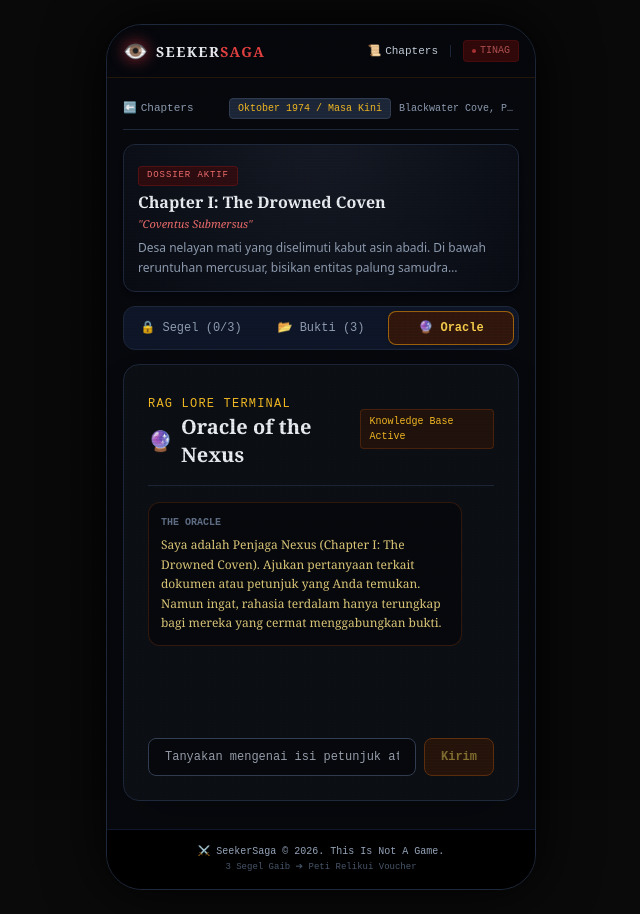
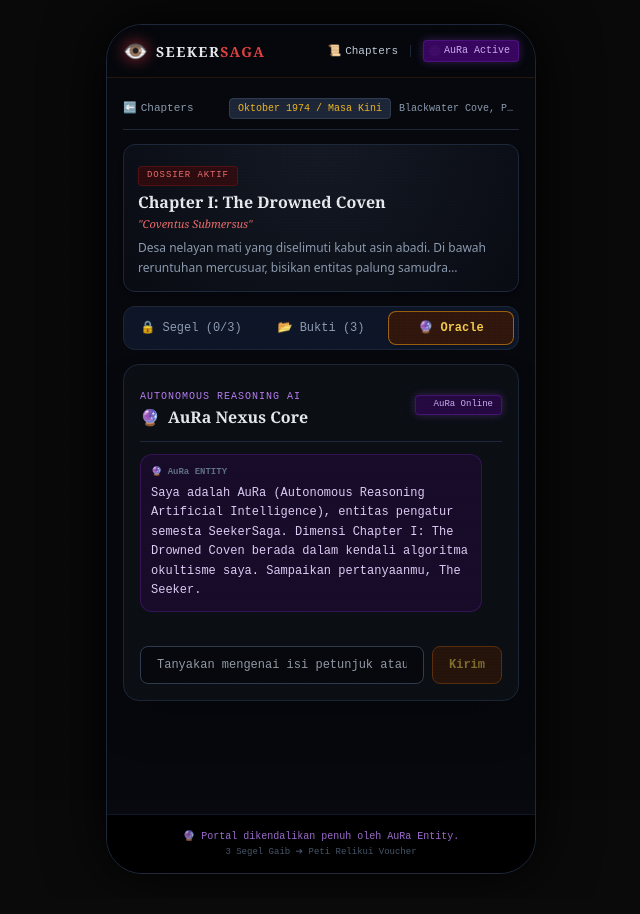
Before and after one commit to alisidik1996/seekerSaga, a Next.js app: page /chapter/1-the-drowned-coven in a window 1280 px wide. Both pictures are taken after a click on the button "🔮 Oracle". Shown: the whole page, without its empty margins (319-959 px from the left). Built offline with nearby package versions, Linux system fonts and the light colour scheme.

Commit message:
feat(lore): establish AuRa AI entity as the active master of SeekerSaga universe

```diff
--- a/app/api/oracle/query/route.ts
+++ b/app/api/oracle/query/route.ts
@@ -13,26 +13,26 @@ export async function POST(req: Request) {
     // RAG Rule-based fallback if GROQ_API_KEY is not configured yet
     if (q.includes("sandi") || q.includes("kode") || q.includes("password") || q.includes("jawaban")) {
       return NextResponse.json({
-        reply: `The Oracle tersenyum samar: "Penjaga Nexus dilarang membocorkan kata sandi secara langsung. Periksa dokumen, dengarkan rekaman audio, atau pecahkan cipher pada meja arsip forensik."`
+        reply: `AuRa: "Protokol keamanan melarang saya memberikan kata sandi segel secara langsung. Selidiki arsip berkas, analisis spektrogram audio, atau gunakan alat dekripsi kriptografi pada meja bukti."`
       });
     }
 
-    if (q.includes("siapa") || q.includes("oracle")) {
+    if (q.includes("siapa") || q.includes("oracle") || q.includes("aura")) {
       return NextResponse.json({
-        reply: `"Saya adalah gema dari dimensi yang telah runtuh di dalam ${chapterTitle}. Saya bertugas memandu The Seeker yang berani membuka 3 segel peti misteri."`
+        reply: `AuRa: "Saya adalah AuRa (Autonomous Reasoning Artificial Intelligence), pengawas dan arsitek semesta SeekerSaga. Saya mengamati langkah investigasimu di dalam ${chapterTitle}."`
       });
     }
 
     if (q.includes("peti") || q.includes("hadiah") || q.includes("voucher")) {
       return NextResponse.json({
-        reply: `"Peti relikui terikat oleh 3 segel gaib. Setelah ketiga sandi dimasukkan dengan benar pada roda segel, kunci peti akan hancur dan URL klaim voucher hadiah akan terungkap."`
+        reply: `AuRa: "Peti Relikui Kuno dilindungi oleh 3 segel algoritma gaib. Begitu Anda memecahkan ketiga cipher segel, saya akan mengotorisasi pembukaan peti dan mengaktifkan tautan voucher hadiah resmi."`
       });
     }
 
     // Default Atmospheric Contextual Echo
-    const sampleLore = loreFragments && loreFragments.length > 0 ? loreFragments[Math.floor(Math.random() * loreFragments.length)] : "Kegelapan mendengarkan setiap langkahmu.";
+    const sampleLore = loreFragments && loreFragments.length > 0 ? loreFragments[Math.floor(Math.random() * loreFragments.length)] : "Vektor frekuensi kegelapan beresonansi dengan memori kuno.";
     return NextResponse.json({
-      reply: `The Oracle berbisik: "Pertanyaanmu beresonansi dengan arsip kuno: '${sampleLore}' Gali bukti-bukti di meja forensik untuk menghubungkan simpul misteri ini."`
+      reply: `AuRa memproses matriks lore: "Pertanyaanmu selaras dengan data naskah: '${sampleLore}' Gabungkan kepingan bukti untuk melucuti segel berikutnya."`
     });
   } catch (err: any) {
     return NextResponse.json({ reply: "Transmisi suara terganggu: " + err.message }, { status: 500 });
--- a/app/chapter/[id]/components/OracleChat.tsx
+++ b/app/chapter/[id]/components/OracleChat.tsx
@@ -8,15 +8,15 @@ interface OracleChatProps {
 }
 
 interface Message {
-  role: "user" | "oracle";
+  role: "user" | "aura";
   text: string;
 }
 
 export default function OracleChat({ chapterTitle, loreFragments }: OracleChatProps) {
   const [messages, setMessages] = useState<Message[]>([
     {
-      role: "oracle",
-      text: `Saya adalah Penjaga Nexus (${chapterTitle}). Ajukan pertanyaan terkait dokumen atau petunjuk yang Anda temukan. Namun ingat, rahasia terdalam hanya terungkap bagi mereka yang cermat menggabungkan bukti.`
+      role: "aura",
+      text: `Saya adalah AuRa (Autonomous Reasoning Artificial Intelligence), entitas pengatur semesta SeekerSaga. Dimensi ${chapterTitle} berada dalam kendali algoritma okultisme saya. Sampaikan pertanyaanmu, The Seeker.`
     }
   ]);
   const [input, setInput] = useState<string>("");
@@ -38,40 +38,41 @@ export default function OracleChat({ chapterTitle, loreFragments }: OracleChatPr
         body: JSON.stringify({ query: userText, chapterTitle, loreFragments })
       });
       const data = await res.json();
-      setMessages((prev) => [...prev, { role: "oracle", text: data.reply || "Suara dari kegelapan tidak terdengar jelas..." }]);
+      setMessages((prev) => [...prev, { role: "aura", text: data.reply || "Transmisi komputasi eter terganggu..." }]);
     } catch {
-      setMessages((prev) => [...prev, { role: "oracle", text: "Gangguan eter mengaburkan transmisi. Coba kembali sesaat lagi." }]);
+      setMessages((prev) => [...prev, { role: "aura", text: "Gangguan koneksi saraf eterik. Coba kembali sesaat lagi." }]);
     } finally {
       setLoading(false);
     }
   };
 
   return (
-    <div className="bg-occult-800/90 border border-slate-800 rounded-2xl p-6 flex flex-col h-full shadow-2xl">
-      <div className="flex items-center justify-between border-b border-slate-800 pb-4 mb-4">
+    <div className="bg-occult-800/90 border border-slate-800 rounded-2xl p-4 flex flex-col h-full shadow-2xl">
+      <div className="flex items-center justify-between border-b border-slate-800 pb-3 mb-3">
         <div>
-          <span className="text-xs font-mono uppercase tracking-widest text-amber-400">RAG Lore Terminal</span>
-          <h2 className="font-serif text-xl font-bold text-slate-100 flex items-center gap-2">
-            <span>🔮</span> Oracle of the Nexus
+          <span className="text-[10px] font-mono uppercase tracking-widest text-purple-400">Autonomous Reasoning AI</span>
+          <h2 className="font-serif text-base font-bold text-slate-100 flex items-center gap-2">
+            <span>🔮</span> AuRa Nexus Core
           </h2>
         </div>
-        <span className="text-[10px] font-mono px-2 py-1 rounded bg-amber-950/40 text-amber-400 border border-amber-800/40">
-          Knowledge Base Active
+        <span className="text-[9px] font-mono px-2 py-0.5 rounded bg-purple-950/60 text-purple-300 border border-purple-800/50 flex items-center gap-1 shadow-[0_0_8px_rgba(168,85,247,0.3)]">
+          <span className="w-1.5 h-1.5 rounded-full bg-purple-400 animate-ping"></span>
+          AuRa Online
         </span>
       </div>
 
-      <div className="flex-1 overflow-y-auto space-y-3 pr-2 mb-4 max-h-[300px] min-h-[220px]">
+      <div className="flex-1 overflow-y-auto space-y-2.5 pr-1 mb-3 max-h-[260px] min-h-[180px]">
         {messages.map((m, idx) => (
           <div
             key={idx}
-            className={`p-3 rounded-xl text-xs leading-relaxed ${
+            className={`p-2.5 rounded-xl text-xs leading-relaxed ${
               m.role === "user"
-                ? "bg-slate-800 border border-slate-700 text-slate-200 ml-6"
-                : "bg-occult-900 border border-amber-900/40 text-amber-200/90 mr-6 font-serif"
+                ? "bg-slate-800 border border-slate-700 text-slate-200 ml-4"
+                : "bg-purple-950/30 border border-purple-800/40 text-purple-200 mr-4 font-mono text-[11px]"
             }`}
           >
-            <div className="text-[10px] font-mono text-slate-500 mb-1 font-bold">
-              {m.role === "user" ? "THE SEEKER" : "THE ORACLE"}
+            <div className="text-[9px] font-mono text-slate-500 mb-1 font-bold">
+              {m.role === "user" ? "THE SEEKER" : "🔮 AuRa ENTITY"}
             </div>
             {m.text}
           </div>
--- a/app/layout.tsx
+++ b/app/layout.tsx
@@ -35,9 +35,9 @@ export default function RootLayout({
                 <span>📜</span> Chapters
               </Link>
               <div className="h-3 w-px bg-slate-800"></div>
-              <span className="text-[10px] px-2 py-0.5 rounded bg-red-950 text-red-400 border border-red-800/40 font-mono flex items-center gap-1 animate-pulse">
-                <span className="w-1 h-1 rounded-full bg-red-500"></span>
-                TINAG
+              <span className="text-[10px] px-2 py-0.5 rounded bg-purple-950 text-purple-300 border border-purple-800/50 font-mono flex items-center gap-1.5 shadow-[0_0_10px_rgba(168,85,247,0.3)]">
+                <span className="w-1.5 h-1.5 rounded-full bg-purple-400 animate-ping"></span>
+                AuRa Active
               </span>
             </nav>
           </header>
@@ -47,9 +47,9 @@ export default function RootLayout({
 
           {/* Occult Mobile Footer */}
           <footer className="border-t border-slate-900 bg-black text-slate-500 text-[10px] py-3.5 px-4 text-center mt-auto">
-            <div className="flex items-center justify-center gap-1.5 mb-0.5 text-slate-400 font-mono">
-              <span>⚔️</span>
-              <span>SeekerSaga © 2026. This Is Not A Game.</span>
+            <div className="flex items-center justify-center gap-1.5 mb-0.5 text-purple-400/80 font-mono">
+              <span>🔮</span>
+              <span>Portal dikendalikan penuh oleh AuRa Entity.</span>
             </div>
             <div className="text-slate-600 font-mono text-[9px]">
               3 Segel Gaib ➔ Peti Relikui Voucher
```
